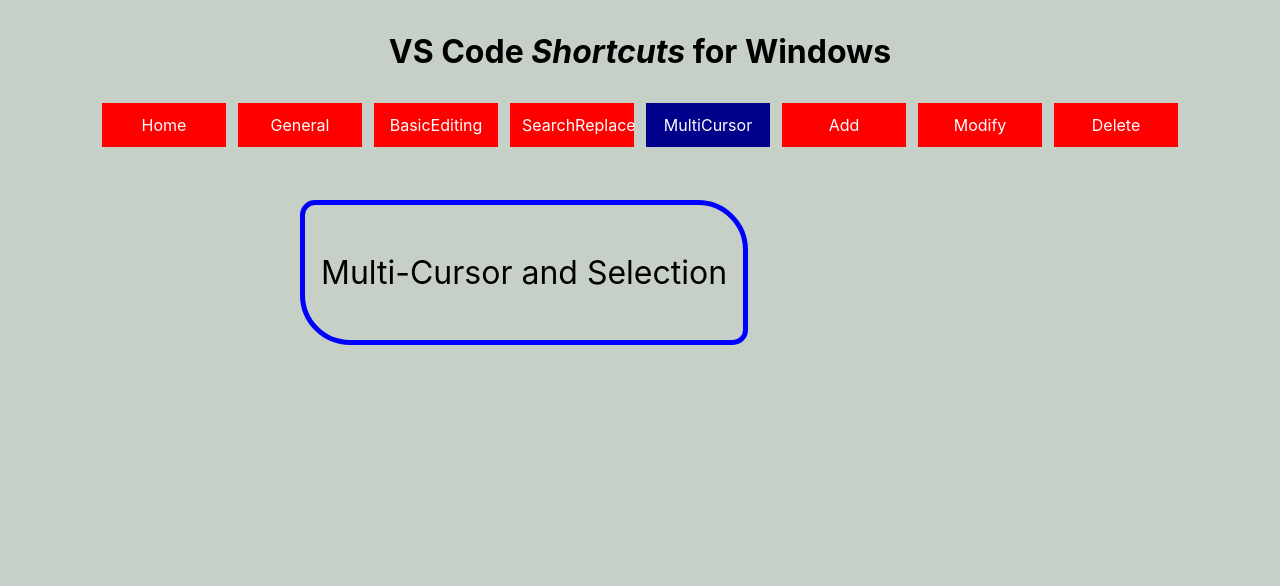
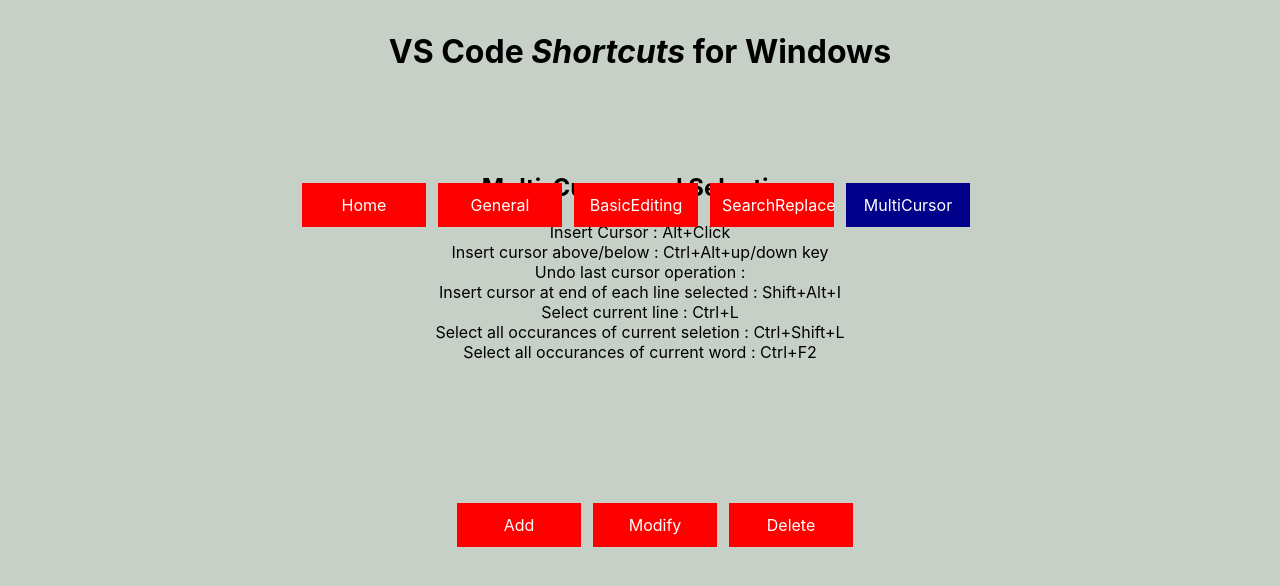
Before and after one commit to gisellec60/shortcut-app, a React (Create React App) app: page /multicursor in a window 1280 px wide. Shown: the top 586 px of the page. Built offline with nearby package versions, Linux system fonts and the light colour scheme; data requests are answered from the project's data file.

Commit message:
moved utility boxes to own row

```diff
--- a/src/MultiCursor.js
+++ b/src/MultiCursor.js
@@ -1,11 +1,16 @@
 import React from 'react'
+import useLoadData from "./useLoadData"
 
-function MulitiCursor() {
+function MultiCursor() {
+
+   const {displayInfo} = useLoadData("http://localhost:3001/multi")
+
   return (
-    <div className = "box" id="multi">
-      <p>Multi-Cursor and Selection</p>
+    <div >
+      <h2>Multi-Cursor and Selection</h2>
+      {displayInfo}
     </div>
   )
 }
 
-export default MulitiCursor
+export default MultiCursor
--- a/src/NavBar.js
+++ b/src/NavBar.js
@@ -4,6 +4,7 @@
 function NavBar() {
 
   const linkStyles = {
+    position: "relative",
     display: "inline-block",
     width: "100px",
     padding: "12px",
@@ -11,7 +12,20 @@
     background: "red",
     textDecoration: "none",
     color:"white",
-    top:"500px",
+    top:"80px",
+    left:"200px"
+  }
+  const link2Styles = {
+    position: "relative",
+    display: "inline-block",
+    width: "100px",
+    padding: "12px",
+    margin: "0 6px 6px",
+    background: "red",
+    textDecoration: "none",
+    color:"white",
+    top:"400px",
+    left:"-325px"
   }
 
   return (
@@ -31,13 +45,13 @@
       <NavLink exact to="/multicursor" style = {linkStyles}  activeStyle={{background:"darkblue",}} >
         MultiCursor
       </NavLink>
-      <NavLink exact to="/add" style = {linkStyles} activeStyle={{background:"darkblue",}} >
+      <NavLink exact to="/add" style = {link2Styles} activeStyle={{background:"darkblue",}} >
         Add
       </NavLink>
-      <NavLink exact to="/modify"style = {linkStyles} activeStyle={{background:"darkblue",}} >
+      <NavLink exact to="/modify"style = {link2Styles} activeStyle={{background:"darkblue",}} >
         Modify
       </NavLink>
-      <NavLink exact to="/delete" style = {linkStyles} activeStyle={{background:"darkblue",}} >
+      <NavLink exact to="/delete" style = {link2Styles} activeStyle={{background:"darkblue",}} >
         Delete
       </NavLink>
     </div>
--- a/src/SearchReplace.js
+++ b/src/SearchReplace.js
@@ -1,9 +1,14 @@
 import React from 'react'
+import useLoadData from "./useLoadData"
 
 function SearchReplace () {
+
+    const {displayInfo} = useLoadData("http://localhost:3001/search")
+
     return (
       <div className = "box" id="search">
-        <p>Search and Replace</p>
+        <h2>Search and Replace</h2>
+        {displayInfo}
       </div>
 
     )
```
